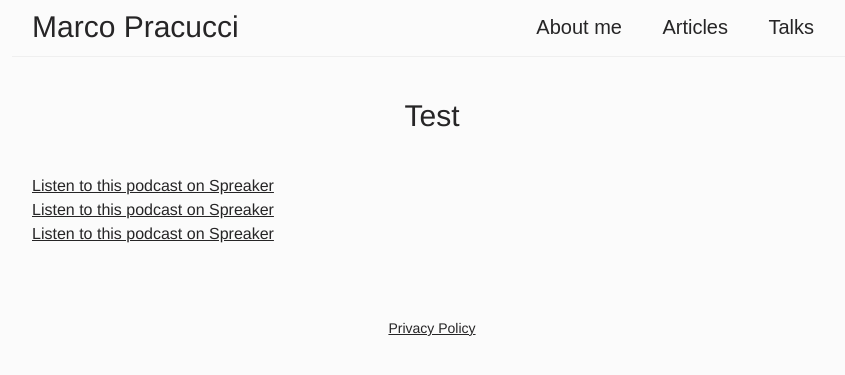
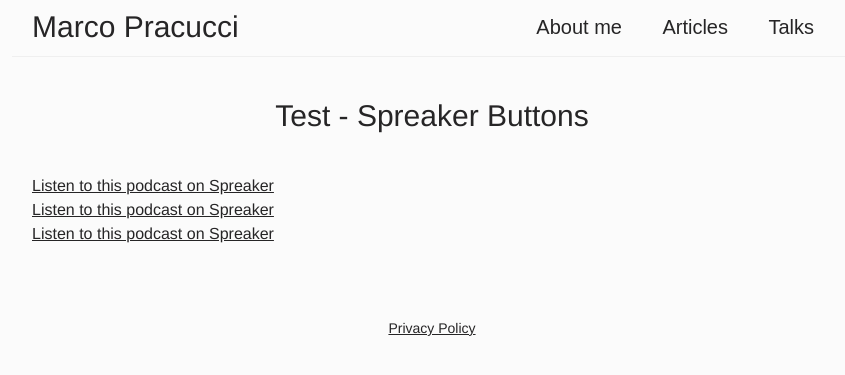
Before and after one commit to pracucci/www-pracucci, a Jekyll site: the page built from test.html, in a window 1280 px wide. Shown: the top 375 px of the page, without its empty margins (208-1053 px from the left). Built offline with Jekyll 4.4.1, drawn with Linux system fonts in a browser that asks for light colours; a script that is not in the unit is left out; comment, search, counter and statistics services are not loaded.

Commit message:
Updated test page

```diff
--- a/test.html
+++ b/test.html
@@ -4,7 +4,7 @@ layout: default
 
 
 <section class="page">
-    <h1>Test</h1>
+    <h1>Test - Spreaker Buttons</h1>
 
     <section>
         <a href="https://www.dev-spreaker.com/user/marco" class="spreaker-embed-button" data-type="wide" data-color="dark" data-size="medium">Listen to this podcast on Spreaker</a>
```
Also changed, not shown: other parts of test.html (+1 -1 lines).
